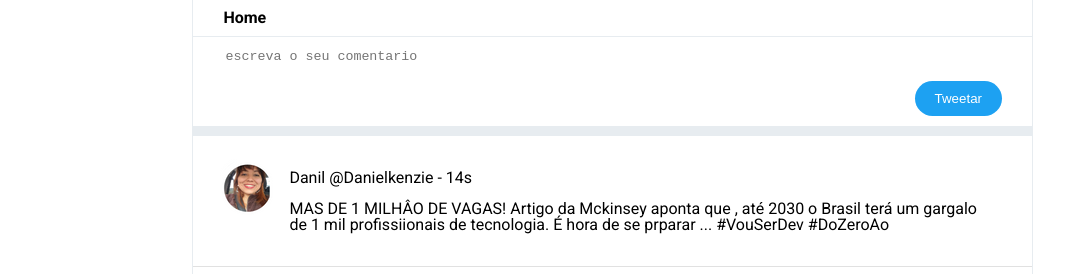
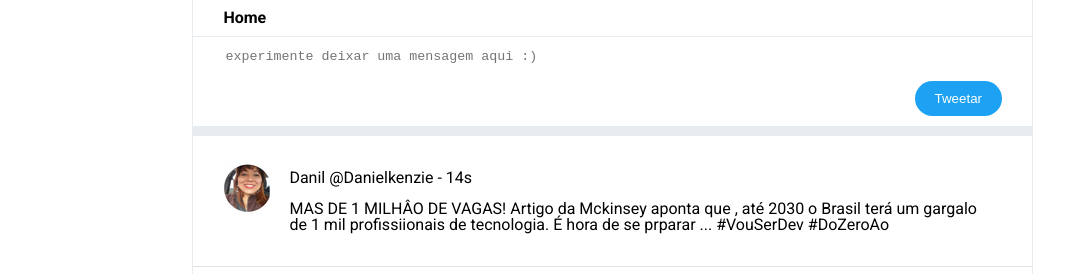
Before and after one commit to ZaidaCueto/codigo-da-virada, a plain HTML site: page index.html in a window 1280 px wide. Shown: the top 274 px of the page, 207-1280 px from the left. Drawn offline with Linux system fonts and the light colour scheme.

```diff
--- a/index.html
+++ b/index.html
@@ -77,7 +77,7 @@
         <h3 class="conteudoPrincipal__titulo" >Home</h3>
         <!--Formuláriof-->
         <form action="#" class="conteudoPrincipal__formulario">
-            <textarea  name="" id="textoTweet" placeholder="escreva o seu comentario"></textarea>
+            <textarea  name="" id="textoTweet" placeholder="experimente deixar uma mensagem aqui :)"></textarea>
 
              <button type="submit" > Tweetar</button>
         </form>
```
